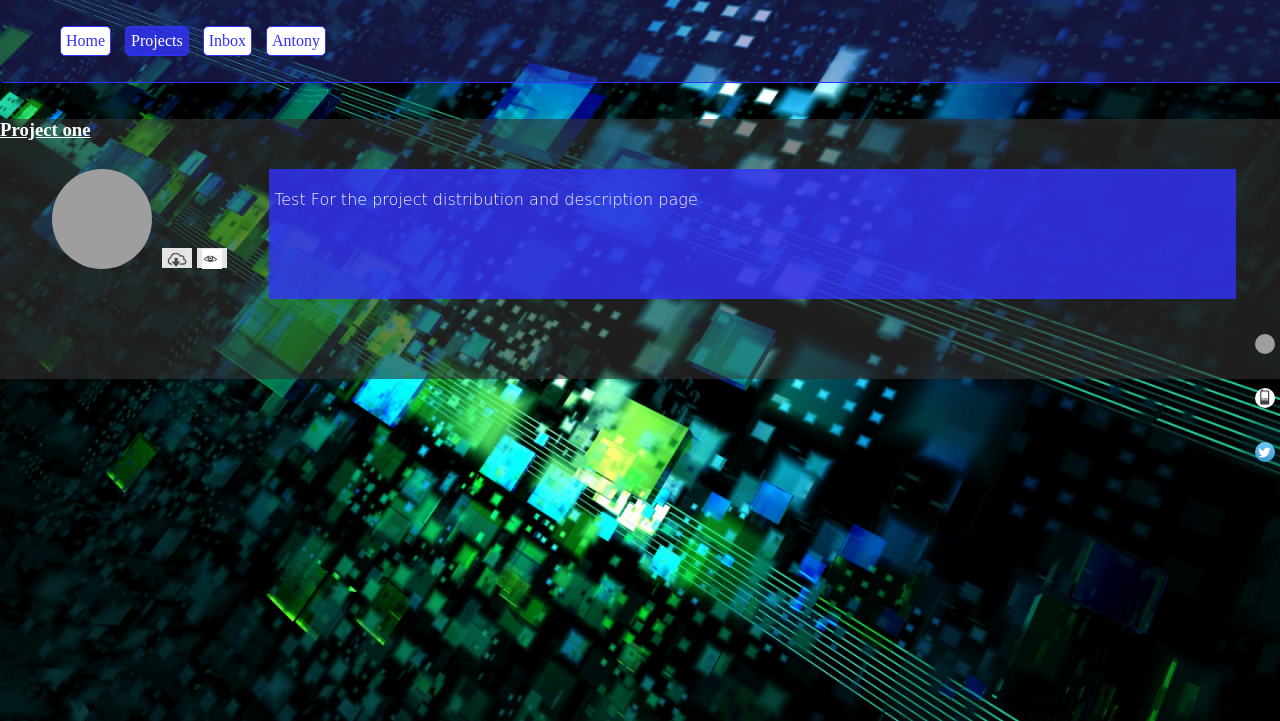
After one commit to kaigikinyua/Portfolio-, a PHP site: page /projects.php in a window 1280 px wide. The commit adds this page. Shown: the top 721 px of the page. Run offline with PHP 8.4, Linux system fonts and the light colour scheme; grey boxes are pictures that could not be loaded.

Commit message:
php wild side

```diff
--- a/Version3/CSS/basics.css
+++ b/Version3/CSS/basics.css
@@ -201,12 +201,12 @@ img.pImage{
 }
 @media only screen and (min-width:1000px){
   div.gallery{
-    width:30%;
-    height:100%;
+    width:50px;
+    height:50px;
   }
   img.sImage{
-    height:200px;
-    width:200px;
+    height:50px;
+    width:50px;
   }
   div.tile{
     height:200px;
--- /dev/null
+++ b/Version3/CSS/project.css
@@ -0,0 +1,80 @@
+body{
+  border:0;
+  margin: 0;
+  background-image:url('../Images/tech.jpg');
+  background-size: cover;
+}
+div.project{
+  width:100%;
+  height:auto;
+  background: rgba(50,50,50,0.6);
+  padding:0px;
+}
+h3.pTitle{
+  color:white;
+  text-decoration: underline;
+}
+div.tile{
+  position: relative;
+  width:95%;
+  display: flex;
+  background: none;
+}
+div.pImage{
+  text-align: center;
+  position:relative;
+  width:20%;
+  margin-right: 10px;
+  background: none;
+}
+img.projectImage{
+  position: relative;
+  border-radius: 50%;
+  height:100px;
+  width:100px;
+}
+
+div.btn-grp{
+  display: inline-flex;
+  position: relative;
+  height:20px;
+}
+@media only screen and (max-width:500px){
+  img.projectImage{
+    height:50px;
+    width:50px;
+  }
+  div.btn-grp{
+    display:inline-block;
+  }
+}
+button.src{
+  background-color:rgba(250,250,250,0.9);
+  border:none;
+  color:white;
+  margin-left:5px;
+  padding-left:5px;
+  padding-right:5px;
+}
+img.icon{
+  width:20px;
+  height:20px;
+}
+button.src:hover{
+  background: white;
+}
+div.pDesc{
+  position: relative;
+  width:80%;
+  overflow-y: scroll;
+  overflow-x: hidden;
+  height:60%;
+  background: white;
+  color:white;
+  padding:5px;
+  background: rgba(50,50,250,0.8);
+}
+p.pDesc{
+  font-weight: lighter;
+  font-family: cursive;
+}
--- /dev/null
+++ b/Version3/PHP/upload.php
@@ -0,0 +1,2 @@
+<?php
+?>
--- a/Version3/index.html
+++ b/Version3/index.html
@@ -22,7 +22,7 @@
     <div class="navbar">
         <ul class="nav">
             <a href="#"><li class="active">Home</li></a>
-            <a href="projects.html"><li>Projects</li></a>
+            <a href="projects.php"><li>Projects</li></a>
             <a href="#"><li>Inbox</li></a>
             <a href="admin.html"><li>Antony</li></a>
         </ul>
--- /dev/null
+++ b/Version3/projects.php
@@ -0,0 +1,64 @@
+<!DOCTYPE html>
+<html lang="en" dir="ltr">
+  <head>
+    <title>Projects</title>
+    <meta charset="utf-8">
+    <meta name="viewport" content="width=device-width,initial-scale=1"/>
+    <link rel="stylesheet" href="CSS/basics.css"/>
+    <link rel="stylesheet" href="CSS/project.css"/>
+    <link rel="icon" href="Images/projects.png"/>
+  </head>
+  <body>
+    <div class="navbar">
+      <ul class="nav">
+        <a href="index.html"><li>Home</li></a>
+        <a href="#"><li class="active">Projects</li></a>
+        <a href="#"><li>Inbox</li></a>
+        <a href="admin.html"><li>Antony</li></a>
+      </ul>
+    </div>
+    <div class="contact">
+      <div class="card">
+        <p class="conInfo">kaigikinyua@gmail.com</p>
+        <img class="contact" src="Images/Gmail.png"/>
+      </div>
+      <div class="card">
+        <p class="conInfo">+254704273214</p>
+        <img class="contact" src="Images/phone.jpg"/>
+      </div>
+      <div class="card">
+        <p class="conInfo">@tonnymacoin</p>
+        <img class="contact" src="Images/twitter.png"/>
+      </div>
+    </div>
+    <div style="height:100px"></div>
+    <!--encased in for loop-->
+
+    <div class="project">
+      <h3 class="pTitle">
+        Project one
+        <!--refer to database Profile field project names-->
+      </h3>
+      <div class="tile">
+        <div class="pImage">
+          <!--refer to Profile database field project image to get the filename and append to PHP/PImages-->
+          <img class="projectImage" src="Images/Gmail.png"/>
+          <div class="btn-grp">
+          <!--download src from PHP/Projects : button -->
+            <button class="src"><img class="icon" src="Images/download.png"/></button>
+            <button class="src"><img class="icon" src="Images/view.jpg"/></button>
+          <!--view source reffer to github repo:button-->
+          </div>
+        </div>
+        <div class="pDesc">
+          <p class="pDesc">
+            Test For the project distribution and description page
+            <!---refer to database Profile table projects field projectDesc-->
+          </p>
+        </div>
+      </div>
+    </div>
+
+
+  </body>
+</html>
```
Also changed, not shown: Version3/CSS/admin.css (added, +13 -0 lines), Version3/CSS/adminPage.css (added, +55 -0 lines), Version3/CSS/forms.css (+6 -3 lines), Version3/JS/admin.js (added, +23 -0 lines), Version3/PHP/db.php (added, +7 -0 lines), Version3/PHP/login.php (added, +20 -0 lines), Version3/admin.html (+4 -9 lines), Version3/adminPage.php (added, +31 -0 lines), Version3/projects.html (deleted, +0 -35 lines), Version3/Images/download.png (added), Version3/Images/s1_p.jpeg (added), Version3/Images/view.jpg (added).
